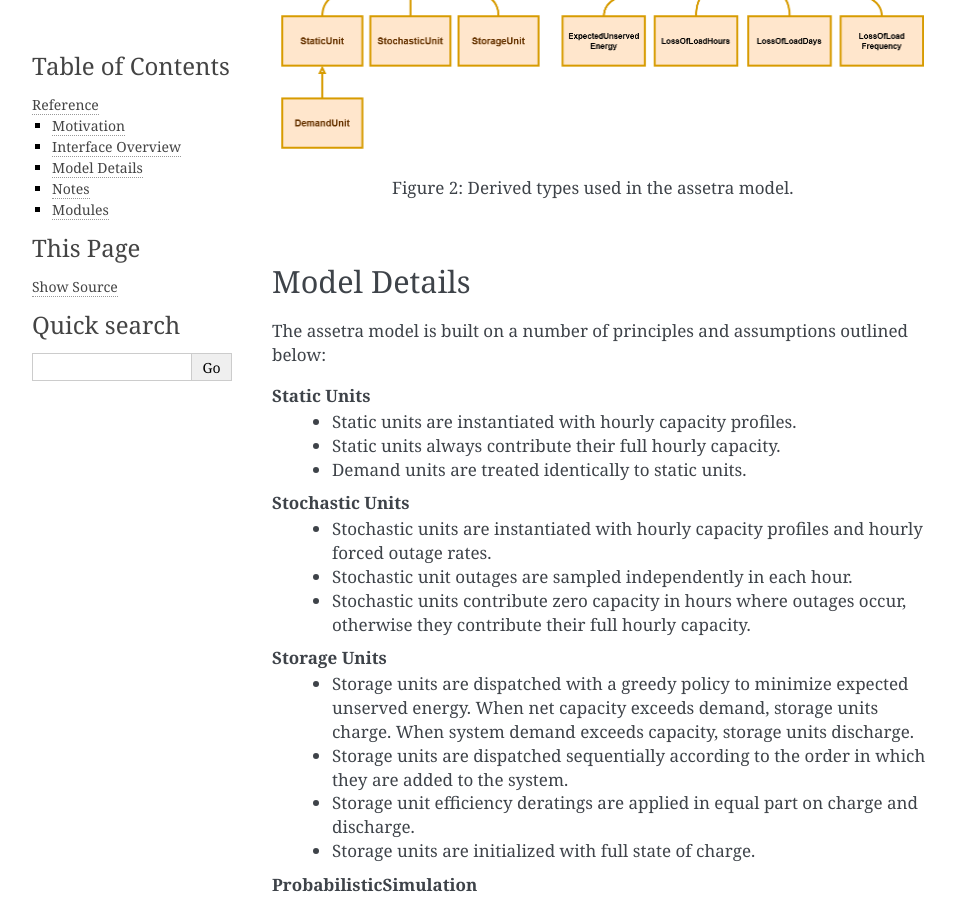
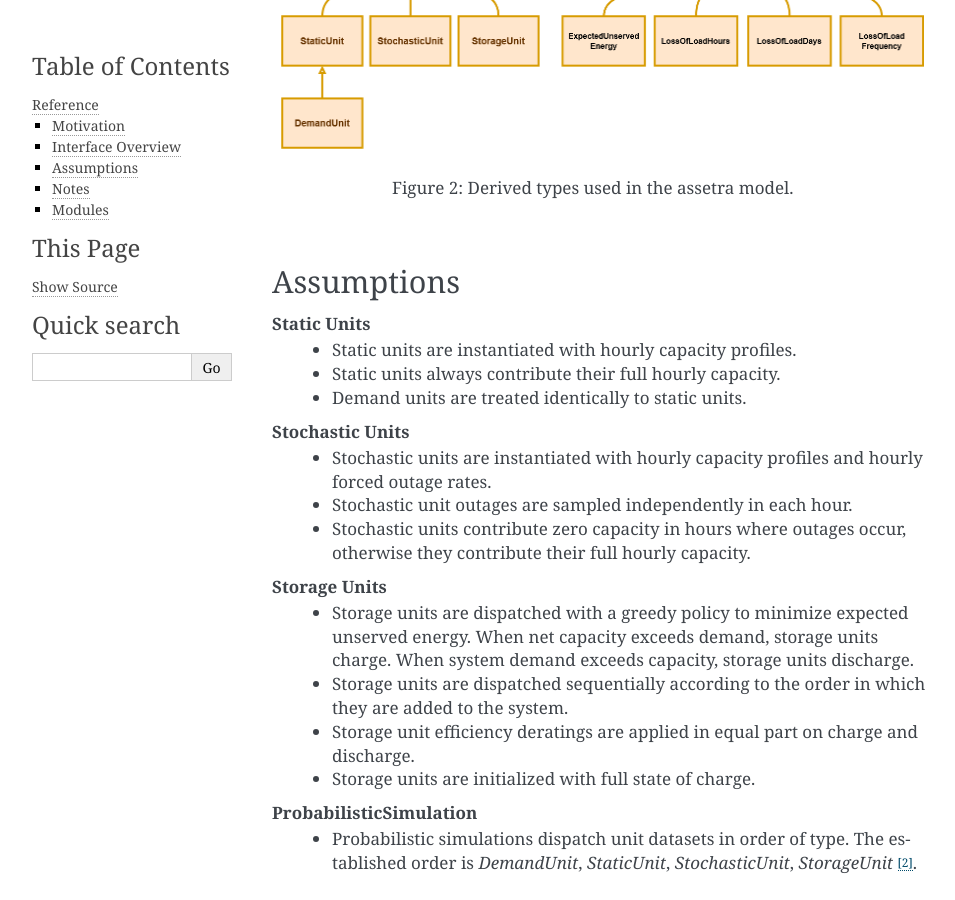
Before and after one commit to ijbd/assetra, a Sphinx documentation site: the page built from docs/reference.rst, in a window 1280 px wide and 900 px high, scrolled down 2116 px. Shown: the whole window, without its empty margins (148-1103 px from the left). Built offline with Sphinx 7.4.7, drawn with Linux system fonts in a browser that asks for light colours.

Commit message:
Format reference assumptions.

```diff
--- a/docs/reference.rst
+++ b/docs/reference.rst
@@ -36,9 +36,8 @@
 
    Figure 2: Derived types used in the assetra model.
 
-Model Details
+Assumptions
 -----------------
-The assetra model is built on a number of principles and assumptions outlined below:
 
 **Static Units**
  - Static units are instantiated with hourly capacity profiles.
```
